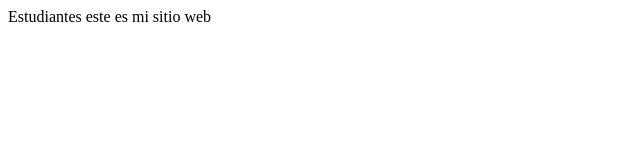
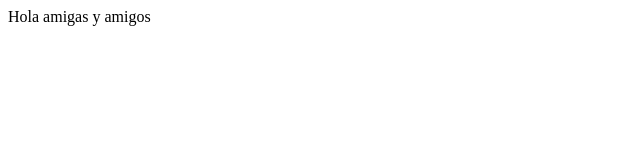
Before and after one commit to rapasma/proyectoDemoCursoPrework, a plain HTML site: page index.html in a window 1280 px wide. Shown: the full height of the page, 0-640 px from the left. Drawn offline with Linux system fonts and the light colour scheme.

Commit message:
primer cambio por nuestra cuenta

```diff
--- a/index.html
+++ b/index.html
@@ -6,6 +6,6 @@
     <title>Hola mundo</title>
 </head>
 <body>
-    <span>Estudiantes este es mi sitio web</span>
+    <span>Hola amigas y amigos</span>
 </body>
 </html>
```
